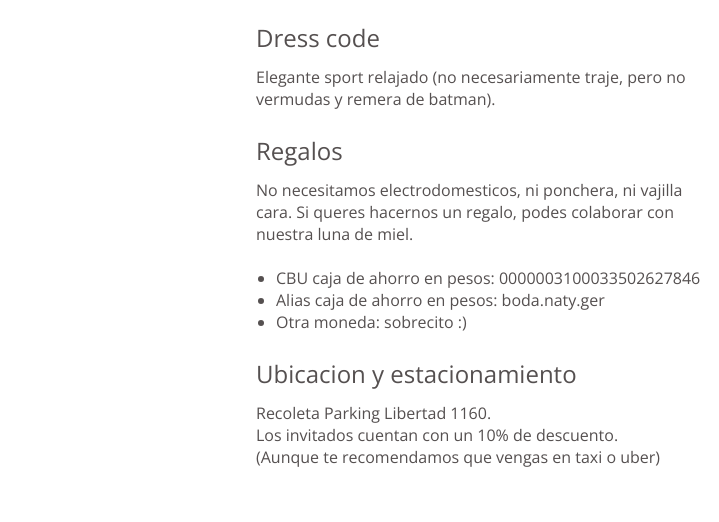
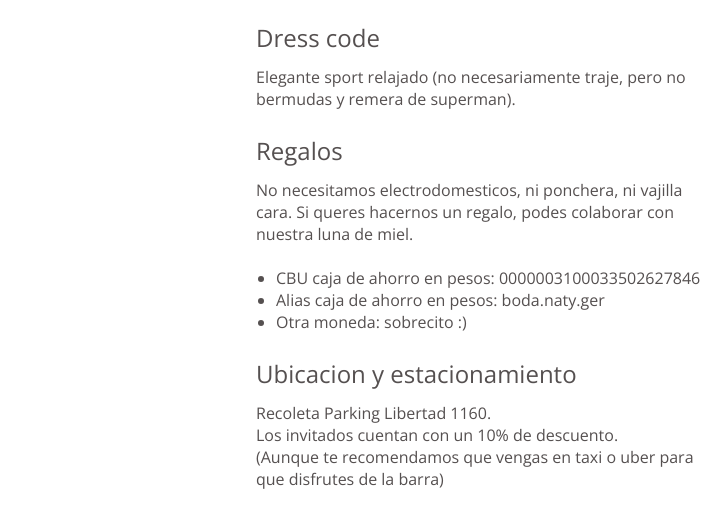
Before and after one commit to glena/boda-naty-ger, a website: page index_raw.html in a window 1280 px wide. Shown: the part 1555-2077 px from the top of the page, 0-719 px from the left. Drawn offline with nearby package versions, Linux system fonts and the light colour scheme; grey boxes are pictures that could not be loaded.

Commit message:
typo + copy

```diff
--- a/index_raw.html
+++ b/index_raw.html
@@ -155,7 +155,7 @@ Te esperamos! (mas info en =la version HTML que es mas linda...)
                 <p>Celebramos todo junto el mismo dia, no te pierdas la ceremonia.</p>
 
                 <h2>Dress code</h2>
-                <p>Elegante sport relajado (no necesariamente traje, pero no vermudas y remera de batman).</p>
+                <p>Elegante sport relajado (no necesariamente traje, pero no bermudas y remera de superman).</p>
 
                 <h2>Regalos</h2>
                 <p>
@@ -175,7 +175,7 @@ Te esperamos! (mas info en =la version HTML que es mas linda...)
                 <p>
                     Recoleta Parking Libertad 1160.<br>
                     Los invitados cuentan con un 10% de descuento.<br>
-                    (Aunque te recomendamos que vengas en taxi o uber)<br>
+                    (Aunque te recomendamos que vengas en taxi o uber para que disfrutes de la barra)<br>
                 </p>
 
 
```
Also changed, not shown: index.html (+1 -1 lines).
